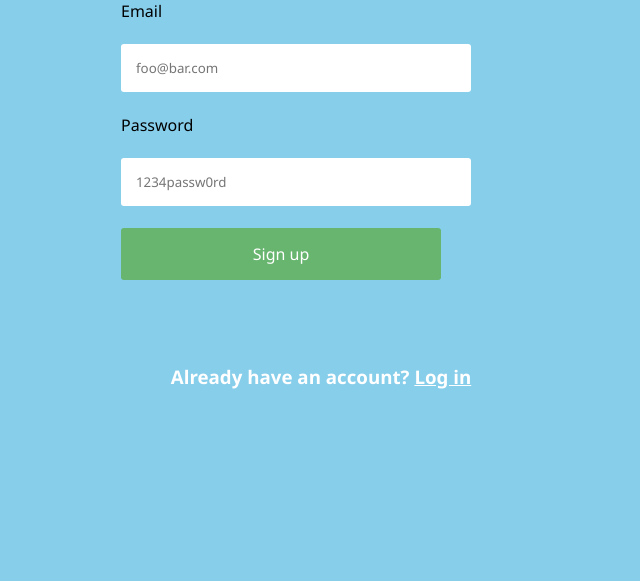
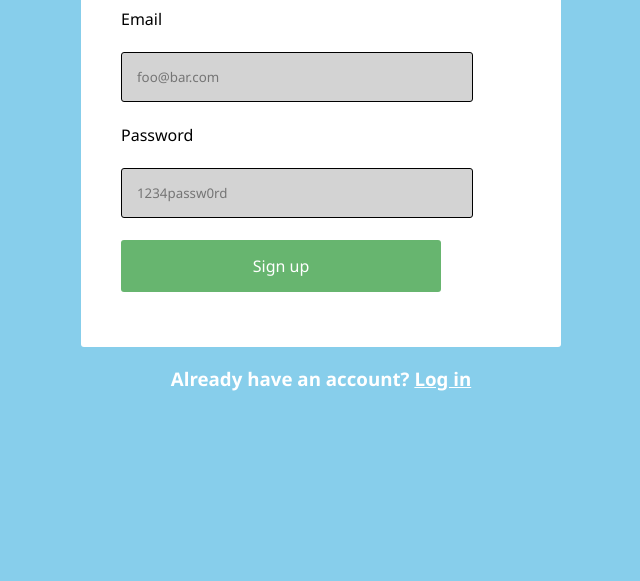
Before and after one commit to cddmaloney/AnalogSea, a plain HTML site: page index.html in a window 1280 px wide. Shown: the part 219-800 px from the top of the page, without its empty margins (319-959 px from the left). Drawn offline with Linux system fonts and the light colour scheme.

Commit message:
updated files

```diff
--- a/index.html
+++ b/index.html
@@ -3,38 +3,31 @@
 
 <head>
 	<title>Sign up | AnalogSea</title>
-	<img src="logo.png">
 	<link rel="stylesheet" type=text/css href="main.css">
 </head>
 
 <body>
 
-
+	<img src="logo.png">
 
 <main>
-	<div class="container">
-		<h1>Sign Up</h1>
-
-		<form name="email" method="post">
+		<form name="signup" class="signup-form" method="post">
+			<h1>Sign Up</h1>
 			<label for="email">Email</label>
 			<br>
 			<br>
 			<input type="email" name="email" placeholder="foo@bar.com">
 			<br>
 			<br>
-		</form>
-
-		<form name="password" method="post">
 			<label for="password">Password</label>
 			<br>
 			<br>
-			<input type="password" name="password" placeholder="1234passw0rd">
+			<input type="password" name="password" placeholder="1234passw0rd" required/>
 			<br>
 			<br>
 			<button type="sign-up">Sign up</button>
 			<br>
 		</form>
-	</div>
 
 	<p></p>
 	<h3>Already have an account? <a href="">Log in</a></h3>
--- a/main.css
+++ b/main.css
@@ -13,20 +13,24 @@ img {
 
 body {
 	background-color: skyblue;
+	box-sizing: border-box;
 
 }
 
-.container {
+.signup-form {
 	width: 400px;
+	padding-left: 40px;
+	padding-right: 40px;
+	border-radius: 3px;
+	background: white;
 	height: 450px;
-	margin-left: auto;
-	margin-right: auto;
-	border: black;
+	margin: 0 auto;
 }
 
 h1 {
 	padding-top: 40px;
 	text-align: center;
+	font-size: 35px;
 }
 
 input, button {
@@ -37,10 +41,16 @@ input, button {
 	border-radius: 3px;
 }
 
+input {
+	background-color: lightgrey;
+	border: solid black 1px;
+}
+
 button {
 	font-size: 16px;
 	background-color: #67B56F;
 	color: white;
+	display: inline-block;
 }
 
 h3 {
```
